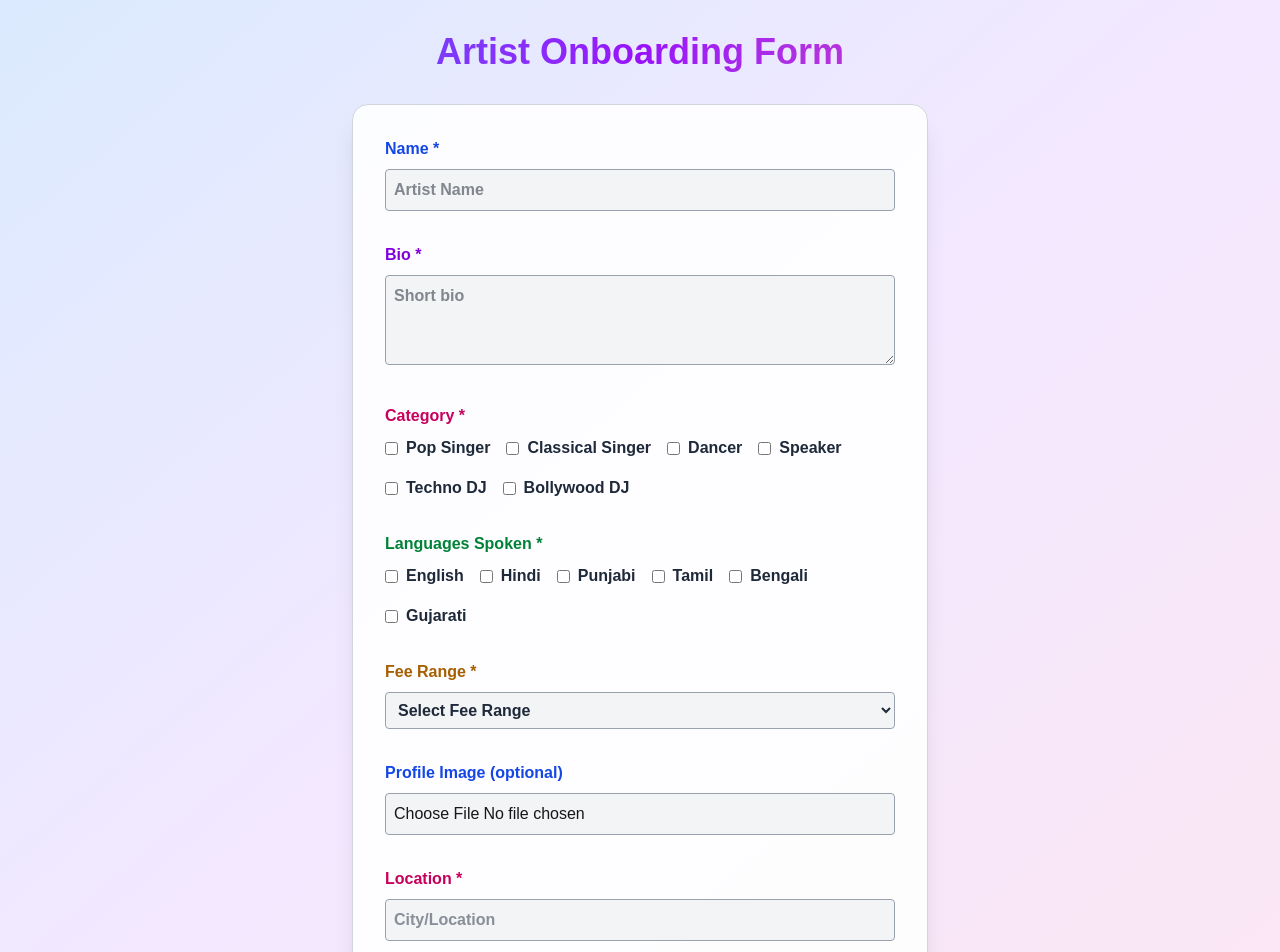
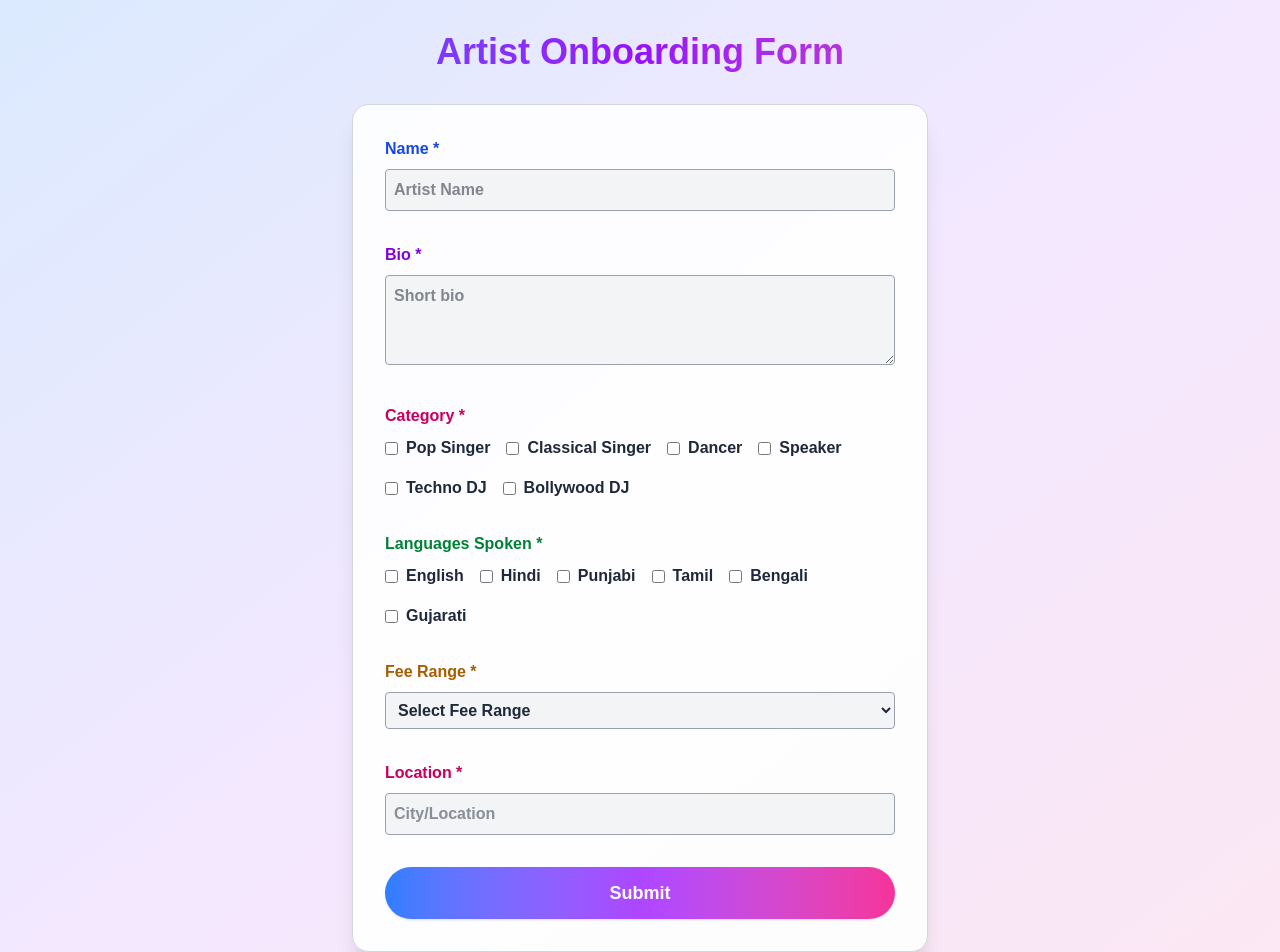
Before and after one commit to DhruvMalik07/Artistly, a Next.js app: page /onboard in a window 1280 px wide. Shown: the top 952 px of the page. Built offline with nearby package versions, Linux system fonts and the light colour scheme.

Commit message:
for vercel

```diff
--- a/src/app/onboard/page.tsx
+++ b/src/app/onboard/page.tsx
@@ -32,7 +32,6 @@ const schema = yup.object().shape({
 });
 
 export default function OnboardPage() {
-  const [imagePreview, setImagePreview] = useState(null);
   const { addArtist } = useArtistContext();
   const {
     register,
@@ -40,8 +39,6 @@ export default function OnboardPage() {
     control,
     formState: { errors },
     setValue,
-    watch,
-    reset,
   } = useForm({
     resolver: yupResolver(schema),
     defaultValues: {
@@ -65,17 +62,6 @@ export default function OnboardPage() {
     });
     console.log("Artist Onboarding Data:", formData);
     alert("Form submitted! Check console for data.");
-    setImagePreview(null);
-    reset();
-  };
-
-  const handleImageChange = (e) => {
-    const file = e.target.files?.[0];
-    if (file) {
-      setImagePreview(URL.createObjectURL(file));
-    } else {
-      setImagePreview(null);
-    }
   };
 
   return (
@@ -167,22 +153,6 @@ export default function OnboardPage() {
           {errors.fee && <p className="text-red-500 text-sm mt-1">{errors.fee.message}</p>}
         </div>
         <div>
-          <label className="block font-bold mb-2 text-blue-700">Profile Image (optional)</label>
-          <input
-            type="file"
-            accept="image/*"
-            {...register("profileImage")}
-            onChange={e => {
-              handleImageChange(e);
-              setValue("profileImage", e.target.files);
-            }}
-            className="bg-gray-100 border border-gray-400 rounded p-2 w-full"
-          />
-          {imagePreview && (
-            <img src={imagePreview} alt="Preview" className="mt-2 h-24 rounded shadow" />
-          )}
-        </div>
-        <div>
           <label className="block font-bold mb-2 text-pink-700">Location *</label>
           <input {...register("location")}
             className="border border-gray-400 p-2 rounded w-full focus:ring-2 focus:ring-pink-400 bg-gray-100 text-gray-800 font-semibold" placeholder="City/Location" />
```
